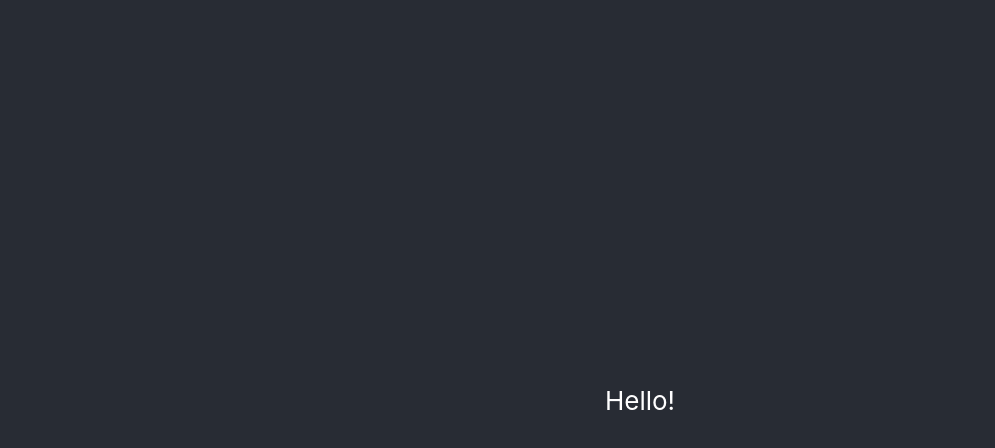
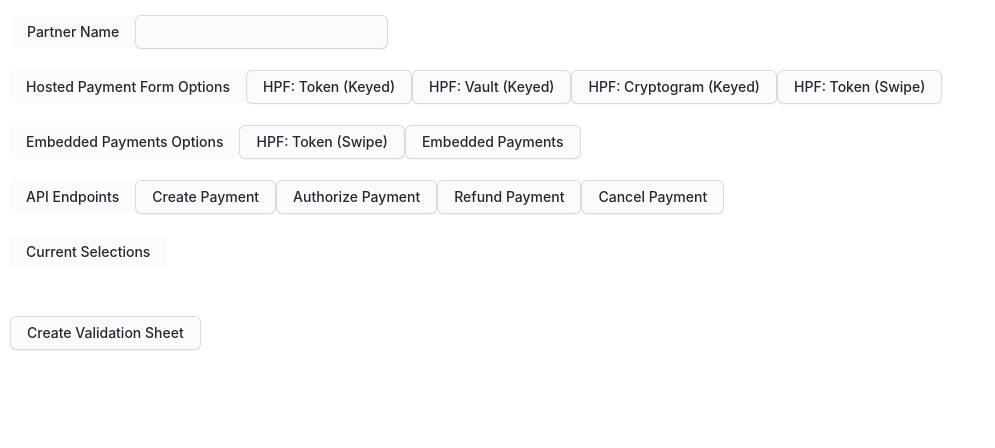
Before and after one commit to kevdaws/dpp-val-sheet-builder, a React (Create React App) app: page / in a window 1280 px wide. Shown: the top 448 px of the page, without its empty margins (0-995 px from the left). Built offline with nearby package versions, Linux system fonts and the light colour scheme.

Commit message:
add hosted options to sheet

```diff
--- a/package.json
+++ b/package.json
@@ -6,7 +6,8 @@
     "cra-template": "1.2.0",
     "react": "^19.0.0",
     "react-dom": "^19.0.0",
-    "react-scripts": "5.0.1"
+    "react-scripts": "5.0.1",
+    "xlsx": "^0.18.5"
   },
   "scripts": {
     "start": "react-scripts start",
--- a/src/App.css
+++ b/src/App.css
@@ -1,16 +1,113 @@
-.App {
-  text-align: center;
+div {
+  padding: 5px
 }
 
-.App-logo {
-  height: 40vmin;
-  pointer-events: none;
+h2, label {
+  appearance: none;
+  background-color: #FAFBFC;
+  box-sizing: border-box;
+  color: #24292E;
+  display: inline-block;
+  font-family: -apple-system, system-ui, "Segoe UI", Helvetica, Arial, sans-serif, "Apple Color Emoji", "Segoe UI Emoji";
+  font-size: 14px;
+  font-weight: 500;
+  line-height: 20px;
+  list-style: none;
+  padding: 6px 16px;
+  position: relative;
+  transition: background-color 0.2s cubic-bezier(0.3, 0, 0.5, 1);
+  user-select: none;
+  -webkit-user-select: none;
+  touch-action: manipulation;
+  vertical-align: middle;
 }
 
-@media (prefers-reduced-motion: no-preference) {
-  .App-logo {
-    animation: App-logo-spin infinite 20s linear;
-  }
+input {
+  appearance: none;
+  background-color: #FAFBFC;
+  border: 1px solid rgba(27, 31, 35, 0.15);
+  border-radius: 6px;
+  box-shadow: rgba(27, 31, 35, 0.04) 0 1px 0, rgba(255, 255, 255, 0.25) 0 1px 0 inset;
+  box-sizing: border-box;
+  color: #24292E;
+  display: inline-block;
+  font-family: -apple-system, system-ui, "Segoe UI", Helvetica, Arial, sans-serif, "Apple Color Emoji", "Segoe UI Emoji";
+  font-size: 14px;
+  font-weight: 500;
+  line-height: 20px;
+  list-style: none;
+  padding: 6px 16px;
+  position: relative;
+  transition: background-color 0.2s cubic-bezier(0.3, 0, 0.5, 1);
+  user-select: none;
+  -webkit-user-select: none;
+  touch-action: manipulation;
+  vertical-align: middle;
+  white-space: nowrap;
+  word-wrap: break-word;
+}
+
+.partner-name {
+  margin-bottom: 5px;
+  margin-left: -4px;
+}
+
+/* CSS */
+.button-4 {
+  appearance: none;
+  background-color: #FAFBFC;
+  border: 1px solid rgba(27, 31, 35, 0.15);
+  border-radius: 6px;
+  box-shadow: rgba(27, 31, 35, 0.04) 0 1px 0, rgba(255, 255, 255, 0.25) 0 1px 0 inset;
+  box-sizing: border-box;
+  color: #24292E;
+  cursor: pointer;
+  display: inline-block;
+  font-family: -apple-system, system-ui, "Segoe UI", Helvetica, Arial, sans-serif, "Apple Color Emoji", "Segoe UI Emoji";
+  font-size: 14px;
+  font-weight: 500;
+  line-height: 20px;
+  list-style: none;
+  padding: 6px 16px;
+  position: relative;
+  transition: background-color 0.2s cubic-bezier(0.3, 0, 0.5, 1);
+  user-select: none;
+  -webkit-user-select: none;
+  touch-action: manipulation;
+  vertical-align: middle;
+  white-space: nowrap;
+  word-wrap: break-word;
+}
+
+.button-4:hover {
+  background-color: #F3F4F6;
+  text-decoration: none;
+  transition-duration: 0.1s;
+}
+
+.button-4:disabled {
+  background-color: #FAFBFC;
+  border-color: rgba(27, 31, 35, 0.15);
+  color: #959DA5;
+  cursor: default;
+}
+
+.button-4:active {
+  background-color: #EDEFF2;
+  box-shadow: rgba(225, 228, 232, 0.2) 0 1px 0 inset;
+  transition: none 0s;
+}
+
+.button-4:focus {
+  outline: 1px transparent;
+}
+
+.button-4:before {
+  display: none;
+}
+
+.button-4:-webkit-details-marker {
+  display: none;
 }
 
 .App-header {
--- a/src/App.js
+++ b/src/App.js
@@ -1,11 +1,148 @@
 import './App.css';
+import { useState, useEffect } from 'react';
+import * as XLSX from 'xlsx';
+
 
 function App() {
+
+  const [hosted, setHosted] = useState([]);
+  const [embedded, setEmbedded] = useState([]);
+  const [endpoints, setEndpoints] = useState([]);
+  const [partnerName, setPartnerName] = useState('');
+
+  const hostedOptions = [
+    { value: 'Token (Keyed)', label: 'HPF: Token (Keyed)', key: 1 },
+    { value: 'Vault (Keyed)', label: 'HPF: Vault (Keyed)', key: 2},
+    { value: 'Cryptogram (Keyed)', label: 'HPF: Cryptogram (Keyed)', key: 3},
+    { value: 'Token (Swipe)', label: 'HPF: Token (Swipe)', key: 4},
+  ];
+
+  const embeddedOptions = [
+    { value: 'HPF: Token (Swipe)', label: 'HPF: Token (Swipe)', key: 6},
+    { value: 'Embedded Payments', label: 'Embedded Payments', key: 7}
+  ];
+
+  const apiOptions = [
+    { value: 'Create Payment', label: 'Create Payment', key: 8 },
+    { value: 'Authorize Payment', label: 'Authorize Payment', key: 9 },
+    { value: 'Refund Payment', label: 'Refund Payment', key: 10 },
+    { value: 'Cancel Payment', label: 'Cancel Payment', key: 11 },
+  ]
+
+  useEffect(() => {
+    console.log(hosted);
+  }, [hosted])
+
+  const handleHostedChange = (event) => {
+
+    if (hosted.indexOf(event.target.value) === -1) {
+    setHosted([event.target.value, ...hosted]);
+    } else {
+    setHosted(hosted.filter(a => a.key !== event.target.value.key))
+    }
+
+  };
+
+  const handleEmbeddedChange = (event) => {
+
+    if (embedded.indexOf(event.target.value) === -1) {
+      setEmbedded([event.target.value, ...embedded]);
+      } else {
+      setEmbedded(embedded.filter(a => a.key !== event.target.value.key))
+      }
+
+    };
+
+  const handleEndpointChange = (event) => {
+
+    if (endpoints.indexOf(event.target.value) === -1) {
+    setEndpoints([event.target.value, ...endpoints]);
+    } else {
+    setEndpoints(endpoints.filter(a => a.key !== event.target.value.key))
+    }
+
+  };
+
+  const handlePartnerChange = (event) => {
+    setPartnerName(event.target.value);
+  };
+
+  const handleFileExport = (event) => {
+
+    const hostedHeader = ['Hosted Payment Form', 'Response Data']
+    const embeddedHeader = ['Embedded Payments', 'JWT', 'Response Data']
+    const endpointHeader = ['API Endpoints', 'Request Data', 'Response Data']
+
+    const sheetData = []
+
+    if (hosted.length !== 0) {
+
+      sheetData.push(hostedHeader);
+
+      hosted.map((option) => (
+        sheetData.push([option, '', ''])
+      ));
+
+      console.log(sheetData);
+
+
+    const wb = XLSX.utils.book_new(),
+    ws = XLSX.utils.aoa_to_sheet(sheetData);
+
+    XLSX.utils.book_append_sheet(wb, ws, "Validation Sheet");
+
+    XLSX.writeFile(wb, "ValSheet.xlsx");
+
+
+  }
+
+
+  }
+
   return (
-    <div className="App">
-      <header className="App-header">
-          Hello!
-      </header>
+    <div>
+
+      <div className='partner-name'>
+      <label onChange={handlePartnerChange}>Partner Name</label>
+      <input></input><br/>
+      </div>
+
+      <h2>Hosted Payment Form Options</h2>
+
+      {hostedOptions.map((option) => (
+        <button className='button-4' key={option.key} value={option.value} onClick={handleHostedChange}>
+          {option.label}
+        </button>
+      ))}<br/>
+
+      <h2>Embedded Payments Options</h2>
+
+      {embeddedOptions.map((option) => (
+        <button className='button-4' key={option.key} value={option.value} onClick={handleEmbeddedChange}>
+          {option.label}
+        </button>
+      ))}<br/>
+
+      <h2>API Endpoints</h2>
+
+      {apiOptions.map((option) => (
+        <button className='button-4' key={option.key} value={option.value} onClick={handleEndpointChange}>
+          {option.label}
+        </button>
+      ))}<br/>
+
+      <h2>Current Selections</h2>
+
+      <ul>
+        {hosted.map((option) => (
+          <li>{option}</li>
+      ))}
+      </ul>
+
+      <br />
+
+      <button className='button-4' onClick={handleFileExport}>Create Validation Sheet</button>
+
     </div>
   );
 }
```
Also changed, not shown: 1 other file (tests, documents, lock files or other folders).
